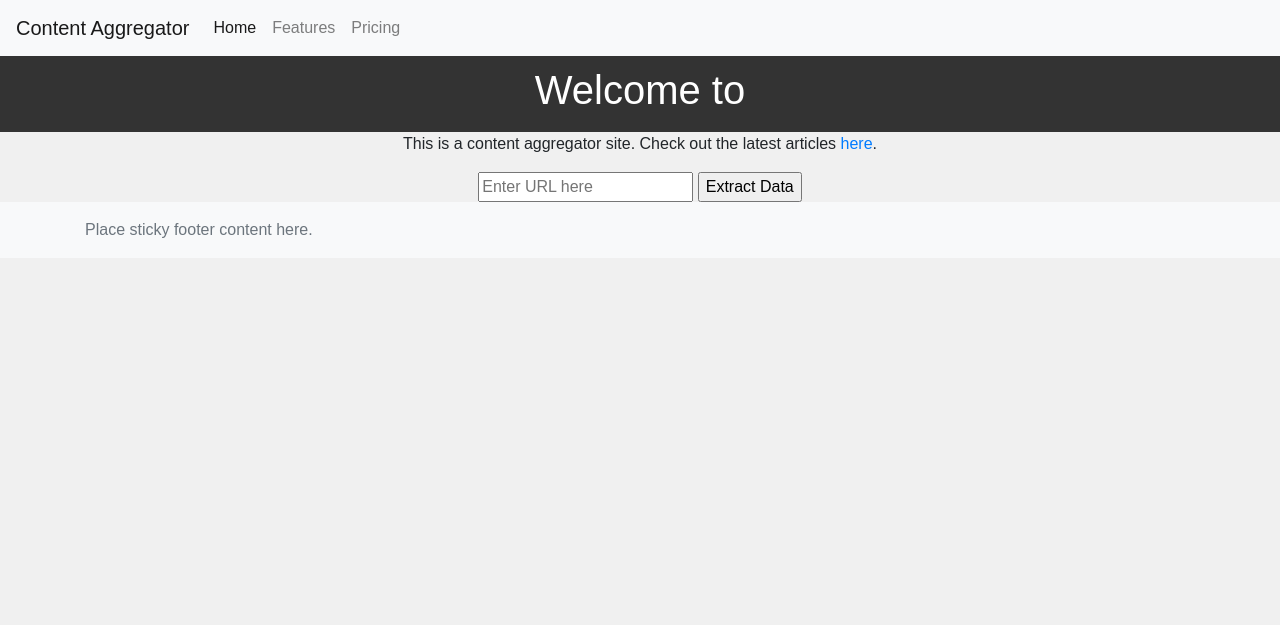
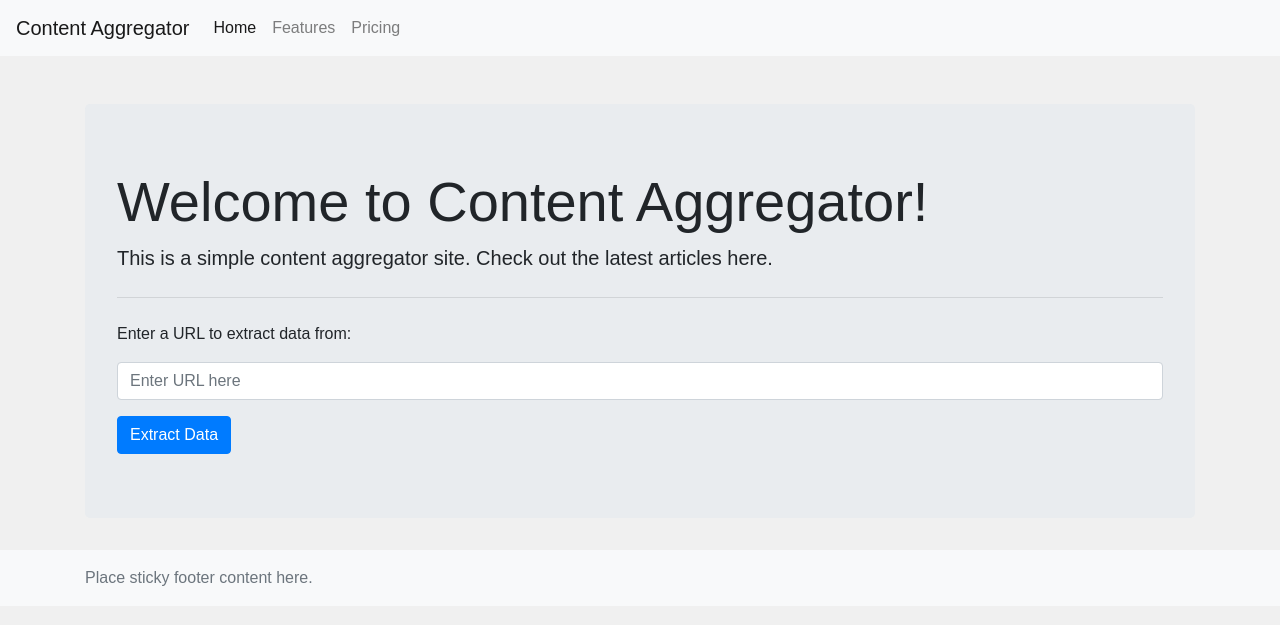
Before and after one commit to georg-nikola/content-aggregator, a Django app: template content_aggregator/templates/index.html in a window 1280 px wide. Shown: the top 625 px of the page. Run offline with Django 4.2, Linux system fonts and the light colour scheme; the template is opened without the code that fills it, so the values that code supplies are empty; some libraries are stand-ins or nearby versions.

Commit message:
Add some UI changes

```diff
--- a/content_aggregator/templates/index.html
+++ b/content_aggregator/templates/index.html
@@ -1,13 +1,19 @@
 {% extends "base.html" %}
+{% load static %}
+
 {% block content %}
-    <div class="header">
-        <h1>Welcome to {{ title }}</h1>
-    </div>
-    <div class="content">
-        <p>This is a content aggregator site. Check out the latest articles <a href="/articles/">here</a>.</p>
+<div class="container">
+    <div class="jumbotron mt-5">
+        <h1 class="display-4">Welcome to Content Aggregator!</h1>
+        <p class="lead">This is a simple content aggregator site. Check out the latest articles here.</p>
+        <hr class="my-4">
+        <p>Enter a URL to extract data from:</p>
         <form>
-            <input type="text" id="url" name="url" placeholder="Enter URL here">
-            <input type="submit" value="Extract Data">
+            <div class="form-group">
+                <input type="text" class="form-control" id="url" name="url" placeholder="Enter URL here">
+            </div>
+            <button type="submit" class="btn btn-primary">Extract Data</button>
         </form>
     </div>
+</div>
 {% endblock %}
```
